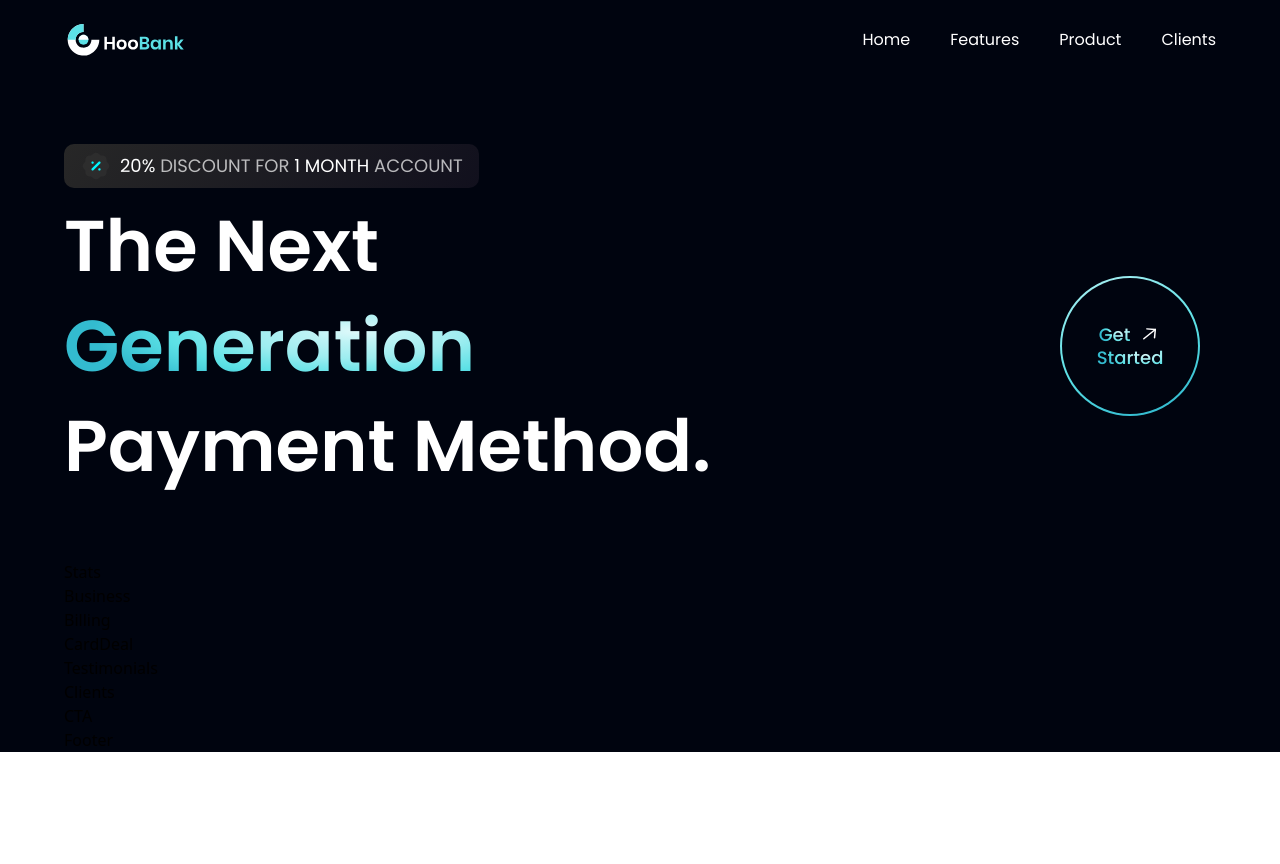
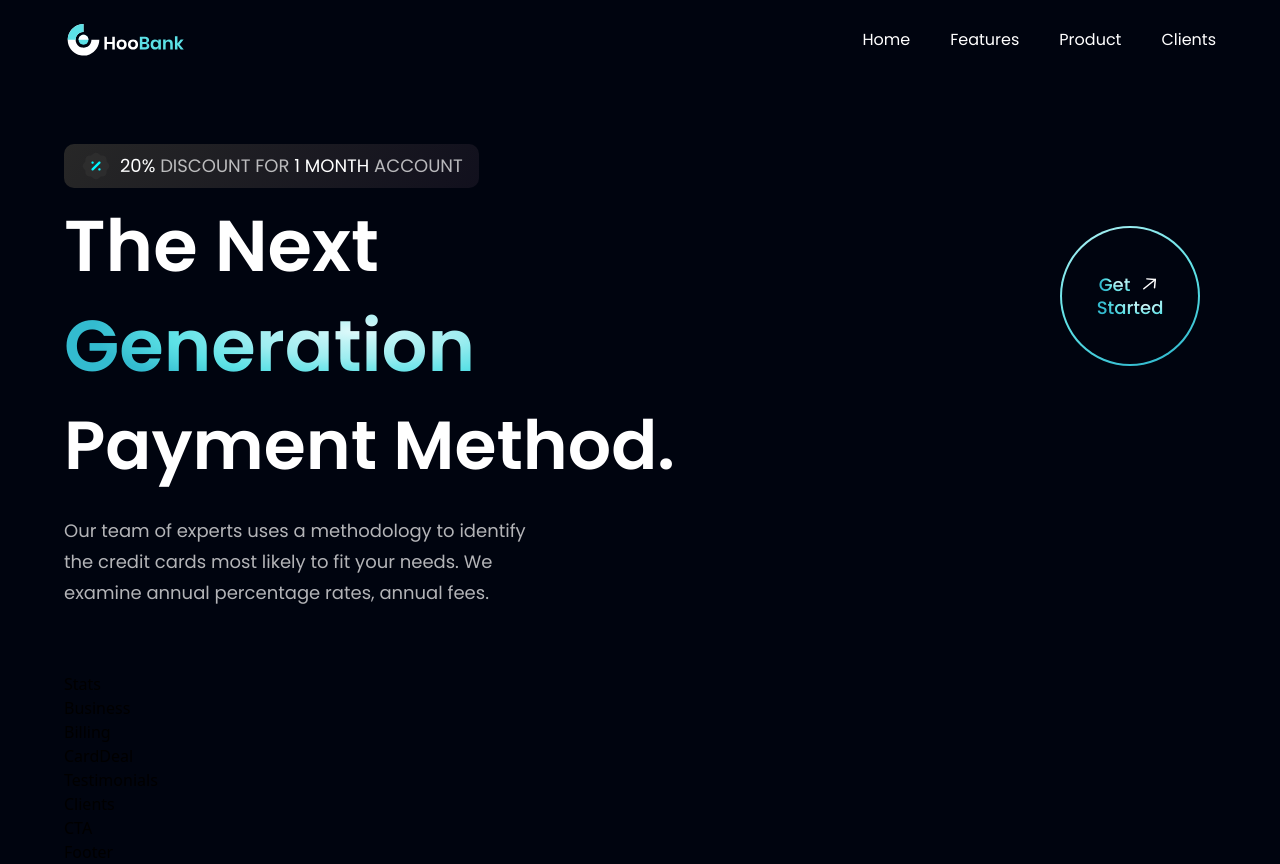
Before and after one commit to TommyTranT/Hoobank-Tutorial, a React (Vite) app: page / in a window 1280 px wide. Before the commit the page ends 800 px from the top, so only its background shows below. Built offline with nearby package versions, Linux system fonts and the light colour scheme.

Commit message:
add paragraph for hero component

```diff
--- a/src/components/Hero.jsx
+++ b/src/components/Hero.jsx
@@ -8,7 +8,6 @@
     <div
       className={`flex-1 ${styles.flexStart} flex-col xl:px-0 sm:px-16 px-6`}
     >
-      {/* Discount Bar */}
       <div className="flex flex-row items-center py-[6px] px-4 bg-discount-gradient rounded-[10px] mb-2">
         <img src={discount} alt="discount" className="w-[32px] h-[32px]" />
         <p className={`${styles.paragraph} ml-2`}>
@@ -16,23 +15,25 @@
           <span className="text-white">1 MONTH</span> ACCOUNT
         </p>
       </div>
-      {/* Discount Bar */}
 
-      {/* Text */}
       <div className="flex flex-row justify-between items-center w-full">
         <h1 className="flex-1 font-poppins font-semibold ss:text-[72px] text-[52px] text-white ss:leading-[100px] leading-[75px]">
           The Next <br className="sm:block hidden" />{" "}
           <span className="text-gradient">Generation</span> <br />
-          Payment Method.
         </h1>
-        {/* Get Started Circle */}
-        <div className=""></div>
-        {/* Get Started Circle */}
         <div className="ss:flex hidden md:mr-4 mr-0">
           <GetStarted />
         </div>
       </div>
-      {/* Text */}
+
+      <h1 className="font-poppins font-semibold ss:text-[68px] text-[52px] text-white ss:leading-[100px] leading-[75px] w-full">
+        Payment Method.
+      </h1>
+      <p className={`${styles.paragraph} max-w-[470px] mt-5`}>
+        Our team of experts uses a methodology to identify the credit cards most
+        likely to fit your needs. We examine annual percentage rates, annual
+        fees.
+      </p>
     </div>
   </section>
 );
```
